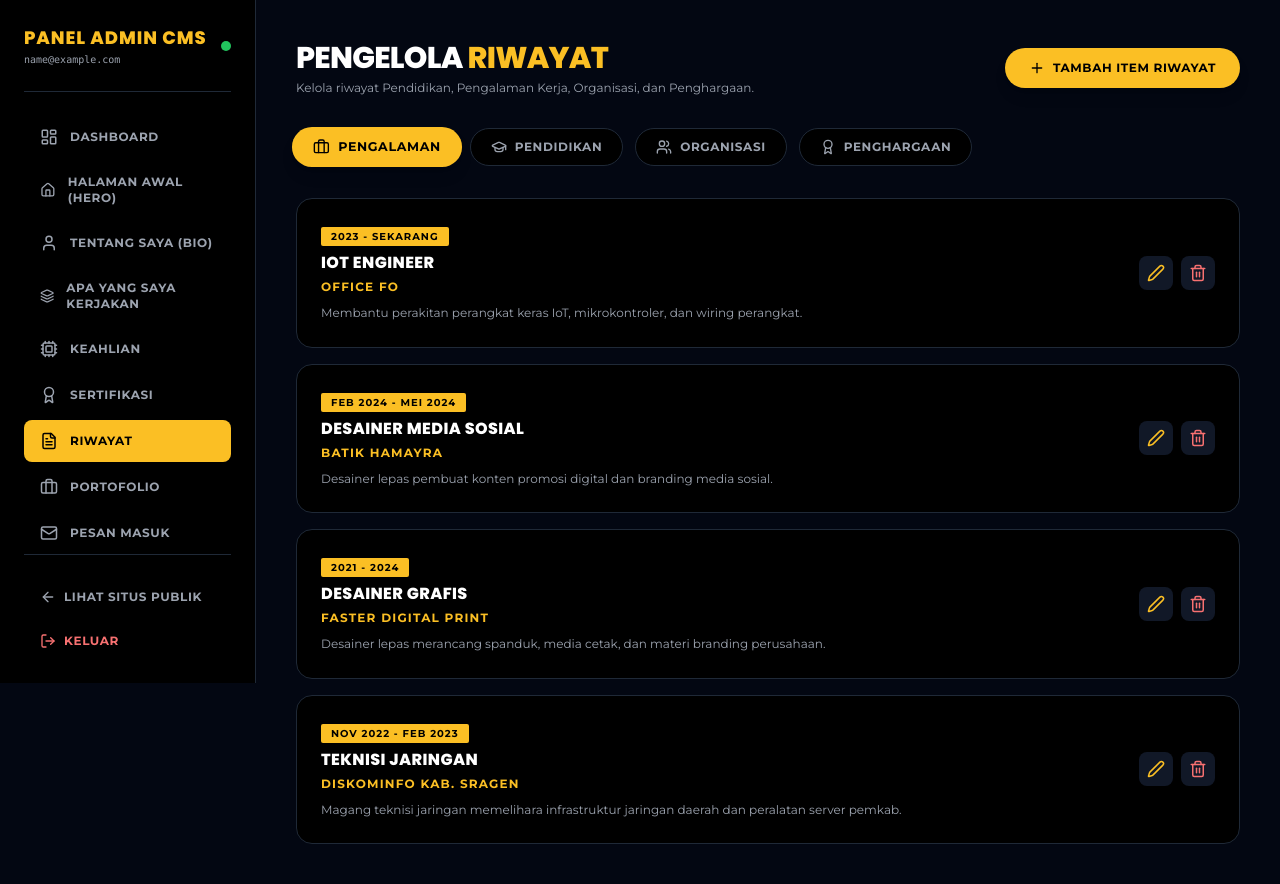
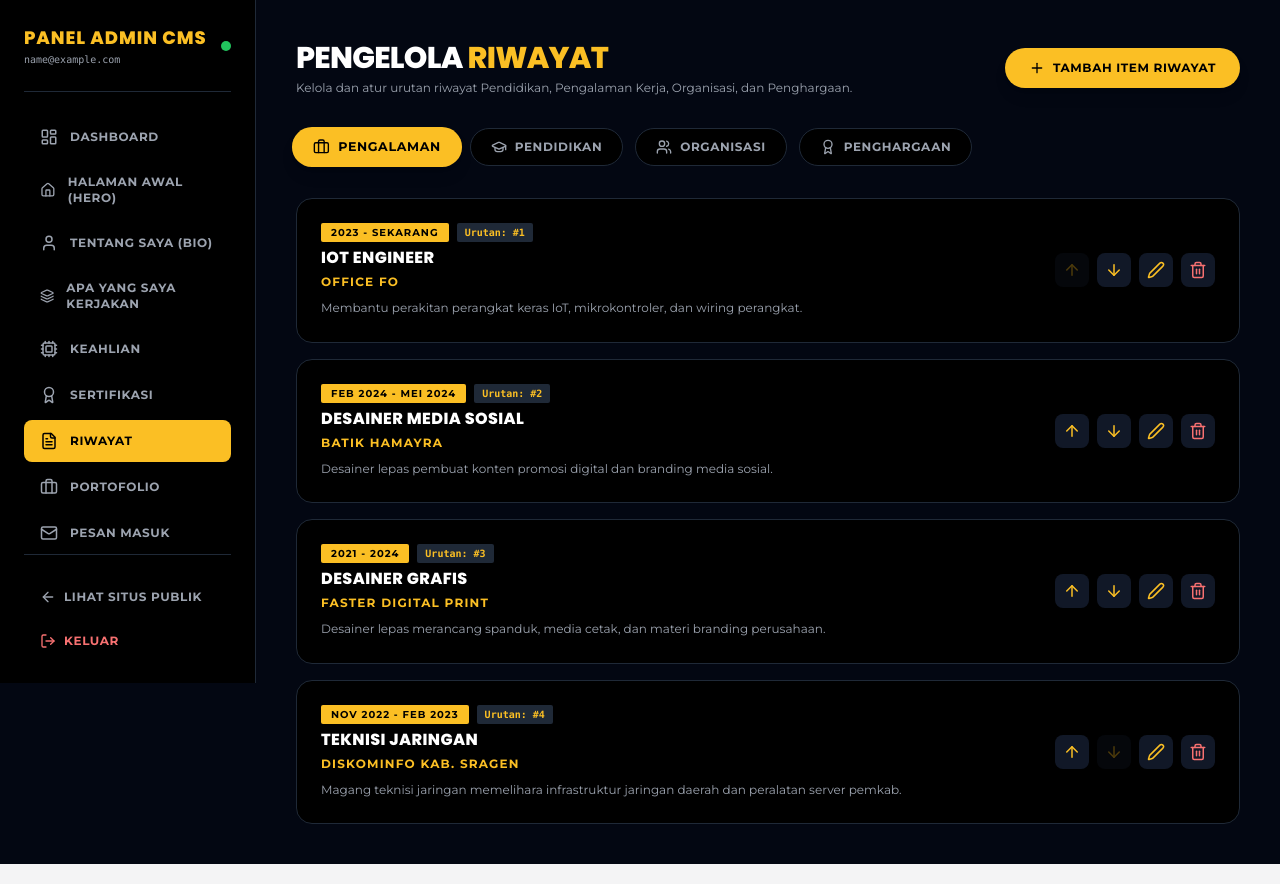
Before and after one commit to adhafathurrchm/portofolio, a Next.js app: page /admin/resume in a window 1280 px wide. Built offline with nearby package versions, Linux system fonts and the light colour scheme; no server answers; the database is empty; sample sign-in values are in the browser's storage.

Commit message:
feat: add move up/down controls and order input to admin resume page

```diff
--- a/app/admin/resume/page.tsx
+++ b/app/admin/resume/page.tsx
@@ -3,7 +3,7 @@
 import React, { useEffect, useState } from 'react';
 import { getResumeData, saveResumeItem, deleteResumeItem } from '@/lib/firestore';
 import { ResumeItem, ResumeCategory } from '@/types';
-import { Plus, Trash2, Edit2, Save, X, GraduationCap, Briefcase, Users, Award } from 'lucide-react';
+import { Plus, Trash2, Edit2, Save, X, GraduationCap, Briefcase, Users, Award, ArrowUp, ArrowDown } from 'lucide-react';
 
 const categories: { id: ResumeCategory; label: string; icon: React.ElementType }[] = [
   { id: 'EXPERIENCE', label: 'Pengalaman', icon: Briefcase },
@@ -36,6 +36,7 @@ export default function AdminResumePage() {
     const success = await saveResumeItem({
       ...editingItem,
       category: editingItem.category || activeTab,
+      order: editingItem.order ?? items.length + 1,
     });
 
     if (success) {
@@ -51,7 +52,30 @@ export default function AdminResumePage() {
     }
   };
 
-  const filteredItems = items.filter((item) => item.category === activeTab);
+  const handleMove = async (index: number, direction: 'up' | 'down') => {
+    const targetIndex = direction === 'up' ? index - 1 : index + 1;
+    if (targetIndex < 0 || targetIndex >= filteredItems.length) return;
+
+    const currentItem = filteredItems[index];
+    const targetItem = filteredItems[targetIndex];
+
+    const currentOrder = currentItem.order ?? (index + 1);
+    const targetOrder = targetItem.order ?? (targetIndex + 1);
+
+    const newCurrentOrder = currentOrder === targetOrder ? (direction === 'up' ? targetOrder - 1 : targetOrder + 1) : targetOrder;
+    const newTargetOrder = currentOrder === targetOrder ? targetOrder : currentOrder;
+
+    await Promise.all([
+      saveResumeItem({ ...currentItem, order: newCurrentOrder }),
+      saveResumeItem({ ...targetItem, order: newTargetOrder }),
+    ]);
+
+    fetchResume();
+  };
+
+  const filteredItems = items
+    .filter((item) => item.category === activeTab)
+    .sort((a, b) => (a.order ?? 0) - (b.order ?? 0));
 
   return (
     <div className="space-y-8 max-w-5xl">
@@ -61,7 +85,7 @@ export default function AdminResumePage() {
             PENGELOLA <span className="text-amber-400">RIWAYAT</span>
           </h1>
           <p className="text-xs text-gray-400 mt-1">
-            Kelola riwayat Pendidikan, Pengalaman Kerja, Organisasi, dan Penghargaan.
+            Kelola dan atur urutan riwayat Pendidikan, Pengalaman Kerja, Organisasi, dan Penghargaan.
           </p>
         </div>
 
@@ -73,7 +97,7 @@ export default function AdminResumePage() {
               subtitle: '',
               period: '',
               description: '',
-              order: items.length + 1,
+              order: filteredItems.length + 1,
             })
           }
           className="bg-amber-400 hover:bg-amber-500 text-black font-extrabold px-6 py-3 rounded-full text-xs uppercase tracking-wider shadow-lg flex items-center space-x-2 transition-all hover:scale-105"
@@ -151,7 +175,7 @@ export default function AdminResumePage() {
             </div>
           </div>
 
-          <div className="grid grid-cols-1 sm:grid-cols-2 gap-4">
+          <div className="grid grid-cols-1 sm:grid-cols-3 gap-4">
             <div>
               <label className="block text-xs font-bold text-gray-300 uppercase tracking-wider mb-1">
                 PERIODE / TAHUN *
@@ -181,6 +205,18 @@ export default function AdminResumePage() {
                 <option value="AWARD">PENGHARGAAN</option>
               </select>
             </div>
+
+            <div>
+              <label className="block text-xs font-bold text-gray-300 uppercase tracking-wider mb-1">
+                NOMOR URUTAN (ORDER)
+              </label>
+              <input
+                type="number"
+                value={editingItem.order ?? 1}
+                onChange={(e) => setEditingItem({ ...editingItem, order: parseInt(e.target.value) || 1 })}
+                className="w-full bg-gray-900 border border-gray-800 rounded-lg px-4 py-2.5 text-sm text-white focus:outline-none focus:border-amber-400"
+              />
+            </div>
           </div>
 
           <div>
@@ -194,9 +230,6 @@ export default function AdminResumePage() {
               placeholder="https://drive.google.com/file/d/... atau https://..."
               className="w-full bg-gray-900 border border-gray-800 rounded-lg px-4 py-2.5 text-sm text-white focus:outline-none focus:border-amber-400"
             />
-            <p className="text-[10px] text-gray-400 mt-1">
-              Link foto/logo opsional (misal: untuk Organisasi atau Penghargaan). Link Google Drive otomatis dikonversi!
-            </p>
           </div>
 
           <div>
@@ -242,15 +275,20 @@ export default function AdminResumePage() {
             Belum ada item dalam kategori ini. Klik "TAMBAH ITEM RIWAYAT" di atas.
           </div>
         ) : (
-          filteredItems.map((item) => (
+          filteredItems.map((item, idx) => (
             <div
               key={item.id}
               className="bg-black p-6 rounded-2xl border border-gray-800 flex flex-col sm:flex-row items-start sm:items-center justify-between gap-4 hover:border-amber-400/50 transition-colors"
             >
               <div className="space-y-1">
-                <span className="inline-block bg-amber-400 text-black text-[10px] font-extrabold px-2.5 py-0.5 uppercase tracking-widest rounded-sm">
-                  {item.period}
-                </span>
+                <div className="flex items-center space-x-2">
+                  <span className="bg-amber-400 text-black text-[10px] font-extrabold px-2.5 py-0.5 uppercase tracking-widest rounded-sm">
+                    {item.period}
+                  </span>
+                  <span className="bg-gray-800 text-amber-400 text-[10px] font-mono font-bold px-2 py-0.5 rounded-sm">
+                    Urutan: #{item.order ?? (idx + 1)}
+                  </span>
+                </div>
                 <h3 className="text-base font-extrabold text-white uppercase tracking-wide">
                   {item.title}
                 </h3>
@@ -263,6 +301,22 @@ export default function AdminResumePage() {
               </div>
 
               <div className="flex items-center space-x-2 flex-shrink-0">
+                <button
+                  onClick={() => handleMove(idx, 'up')}
+                  disabled={idx === 0}
+                  className="p-2 bg-gray-900 hover:bg-gray-800 disabled:opacity-30 text-amber-400 rounded-lg transition-colors"
+                  title="Pindah ke Atas"
+                >
+                  <ArrowUp size={18} />
+                </button>
+                <button
+                  onClick={() => handleMove(idx, 'down')}
+                  disabled={idx === filteredItems.length - 1}
+                  className="p-2 bg-gray-900 hover:bg-gray-800 disabled:opacity-30 text-amber-400 rounded-lg transition-colors"
+                  title="Pindah ke Bawah"
+                >
+                  <ArrowDown size={18} />
+                </button>
                 <button
                   onClick={() => setEditingItem(item)}
                   className="p-2 bg-gray-900 hover:bg-gray-800 text-amber-400 rounded-lg transition-colors"
```
